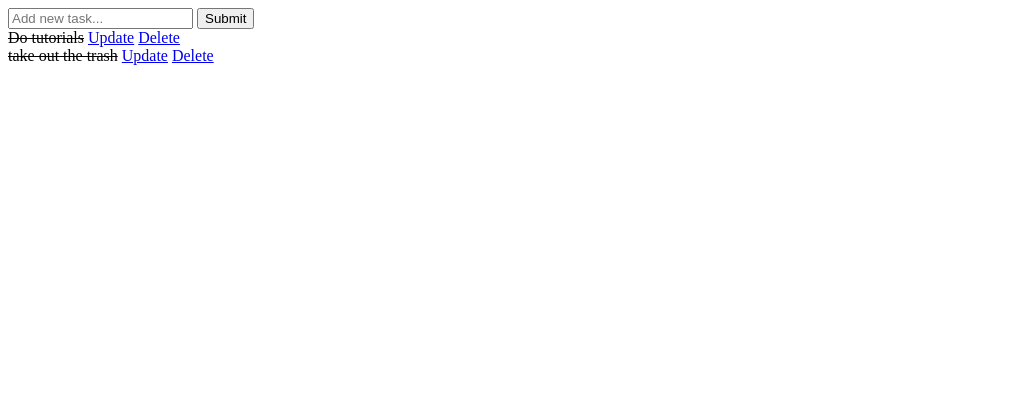
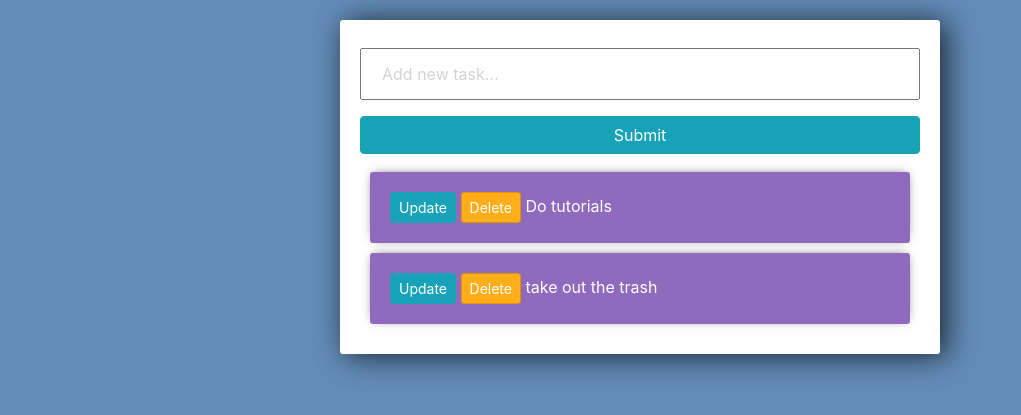
Before and after one commit to NurSenaAVCI/to_do_app-with-django, a Django app: page / in a window 1280 px wide. Shown: the top 415 px of the page, without its empty margins (0-1021 px from the left). Run offline with Django 4.2, Linux system fonts and the light colour scheme; data comes from the database, SQL or seed files in the repository; both versions use the stored data as it was after the commit; some libraries are stand-ins or nearby versions.

Commit message:
Changes have been made to the view

```diff
--- a/apps/views.py
+++ b/apps/views.py
@@ -12,8 +12,6 @@ def index (request):
             form.save()
 
         return redirect('/')
-
-
 
     return render (request, 'htmls/list.html', {
         'tasks' : tasks,
--- a/templates/htmls/delete.html
+++ b/templates/htmls/delete.html
@@ -1,8 +1,9 @@
 <p>Are you sure you want to detele "{{item}}"?</p>
 <a href="{% url "list_page" %}">Cancel</a>
 
-<form method = "POST" >
+<form method = "POST" action="">
     {% csrf_token %}
 
-    <input type="submit" name = "Update Task">
+    <input type="submit" name = "Confirm">
+
 </form>
--- a/templates/htmls/list.html
+++ b/templates/htmls/list.html
@@ -4,28 +4,80 @@
     <meta charset="UTF-8">
     <meta name="viewport" content="width=device-width, initial-scale=1.0">
     <title>Document</title>
+    <link rel="stylesheet" href="https://stackpath.bootstrapcdn.com/bootstrap/4.3.1/css/bootstrap.min.css" integrity="sha384-ggOyR0iXCbMQv3Xipma34MD+dH/1fQ784/j6cY/iJTQUOhcWr7x9JvoRxT2MZw1T" crossorigin="anonymous">
+
+    <style>
+
+        body{
+            background-color: #638CB8;
+        }
+
+        input{
+            width: 100%;
+            padding: 12px 20px;
+            margin: 8px 0;
+            box-sizing: border-box;
+        }
+
+        input::placeholder {
+          color: #d3d3d3;
+        }
+
+        .submit{
+            background-color: #6BA3E8;
+        }
+
+        .center-column{
+            width:600px;
+            margin: 20px auto;
+            padding:20px;
+            background-color: #fff;
+            border-radius: 3px;
+            box-shadow: 6px 2px 30px 0px rgba(0,0,0,0.75);
+        }
+
+        .item-row{
+            background-color: #906abd;
+            margin: 10px;
+            padding: 20px;
+            border-radius: 3px;
+            color: #fff;
+            font-size: 16px;
+            box-shadow: 0px -1px 10px -4px rgba(0,0,0,0.75);
+        }
+
+        .btn-danger{
+            background-color: #ffae19;
+            border-color: #e59400;
+        }
+
+    </style>
+
 </head>
 <body>
-    <div class='container'>
-        <form method='POST' action='/'>
+    <div class="center-column">
+
+        <form method="POST" action="/">
             {% csrf_token %}
             {{form.title}}
-            <input type="submit" name = "Create task">
+            <input class="btn btn-info" type="submit" name="Create Task">
         </form>
 
+        <div class="todo-list">
+
         {% for task in tasks %}
+            <div class="item-row">
+                <a class="btn btn-sm btn-info" href="{% url 'update_page' task.id %}">Update</a>
+                <a class="btn btn-sm btn-danger" href="{% url 'delete_page' task.id %}">Delete</a>
 
-            {% if task.complate == True %}
-            <strike>{{task}}</strike>
-            {% else %}
-            <span>{{task}}</span>
-            {% endif %}
-
-            <a href="{% url "update_page" task.id %}">Update</a>
-            <a href="{% url "delete_page" task.id %}">Delete</a>
-
-            <br>
+                {% if task.complete == True %}
+                <strike>{{task}}</strike>
+                {% else %}
+                <span>{{task}}</span>
+                {% endif %}
+            </div>
         {% endfor %}
+        </div>
     </div>
 </body>
 </html>
```
Also changed, not shown: db.sqlite3.
